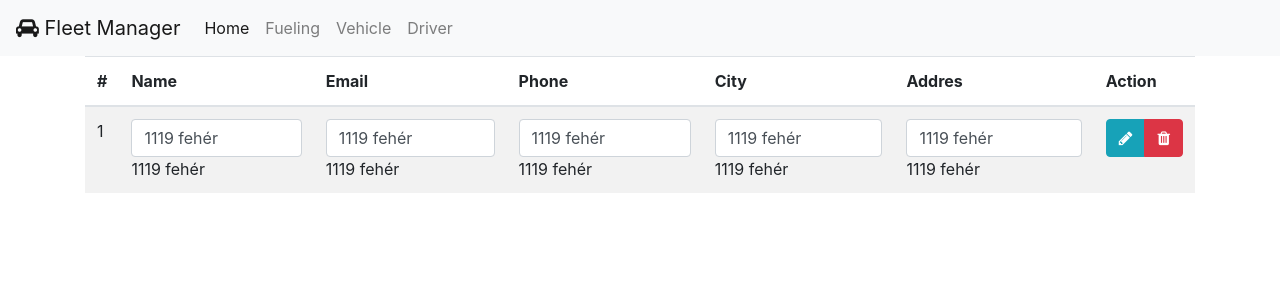
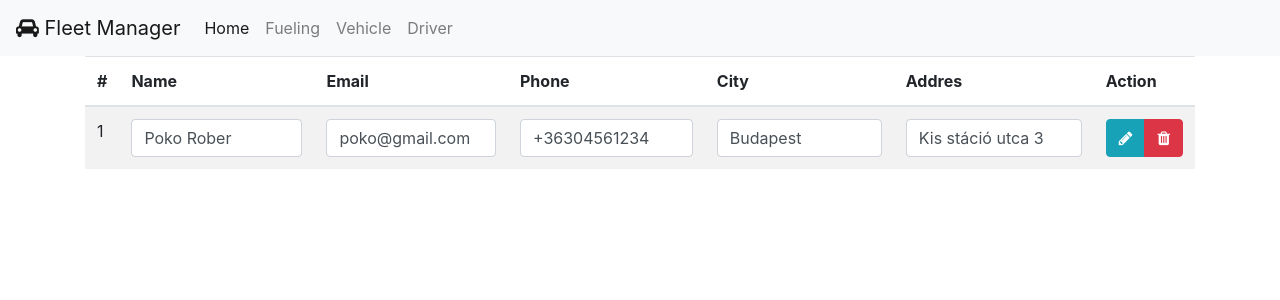
Before and after one commit to pokorobi/Fleet-Manager, an Angular app: page / in a window 1280 px wide. Shown: the top 300 px of the page. Built offline with nearby package versions, Linux system fonts and the light colour scheme.

Commit message:
Step:8 Input és Output a komponensekben (17)

```diff
--- a/src/app/part/data-cell/data-cell.component.html
+++ b/src/app/part/data-cell/data-cell.component.html
@@ -2,5 +2,3 @@
     type="text"
     [(ngModel)]="cellValue"
     class="form-control">
-
-{{ cellValue }}
--- a/src/app/part/data-cell/data-cell.component.ts
+++ b/src/app/part/data-cell/data-cell.component.ts
@@ -1,4 +1,4 @@
-import { Component, OnInit } from '@angular/core';
+import { Component, OnInit, Input } from '@angular/core';
 
 @Component({
   selector: 'app-data-cell',
@@ -6,7 +6,7 @@ import { Component, OnInit } from '@angular/core';
   styleUrls: ['./data-cell.component.css']
 })
 export class DataCellComponent implements OnInit {
-  cellValue: string ="1119 fehér"
+  @Input() cellValue;
   constructor() { }
 
   ngOnInit(): void {
--- a/src/app/part/data-table/data-table.component.html
+++ b/src/app/part/data-table/data-table.component.html
@@ -12,21 +12,21 @@
     </thead>
     <tbody>
         <tr>
-            <td>1</td>
+            <td>{{driver.id}}</td>
             <td>
-                <app-data-cell></app-data-cell>
+                <app-data-cell [cellValue]="driver.name"></app-data-cell>
             </td>
             <td>
-                <app-data-cell></app-data-cell>
+                <app-data-cell [cellValue]="driver.email"></app-data-cell>
             </td>
             <td>
-                <app-data-cell></app-data-cell>
+                <app-data-cell [cellValue]="driver.phone"></app-data-cell>
             </td>
             <td>
-                <app-data-cell></app-data-cell>
+                <app-data-cell [cellValue]="driver.city"></app-data-cell>
             </td>
             <td>
-                <app-data-cell></app-data-cell>
+                <app-data-cell [cellValue]="driver.addres"></app-data-cell>
             </td>
             <td>
                 <div class="btn-group">
--- a/src/app/part/data-table/data-table.component.ts
+++ b/src/app/part/data-table/data-table.component.ts
@@ -15,6 +15,16 @@ export class DataTableComponent implements OnInit {
     {key: 'city', text: 'City'},
     {key: 'addres', text: 'Addres'}
   ];
+
+  driver: any= {
+    id: 1,
+    name: "Poko Rober",
+    email: "poko@gmail.com",
+    phone: "+36304561234",
+    city: "Budapest",
+    addres: "Kis stáció utca 3",
+  };
+
 
   deleteIconClass: string = 'fa fa-trash-o';
 
```
